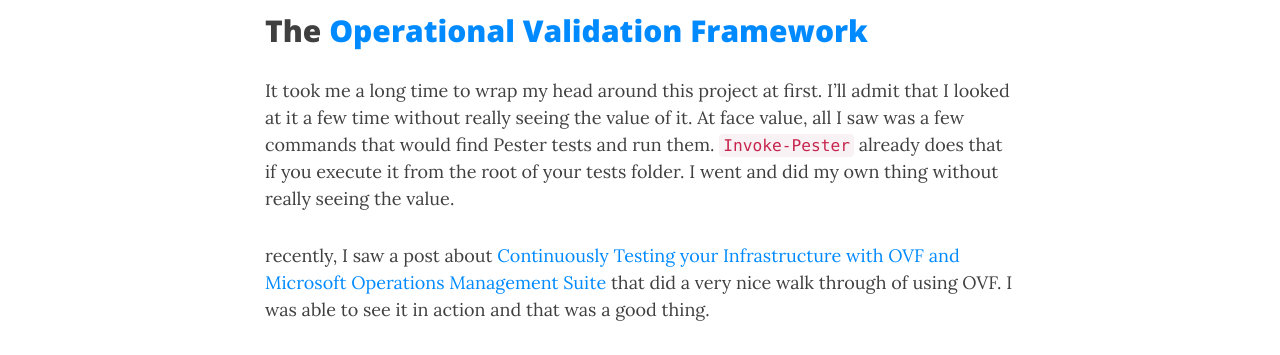
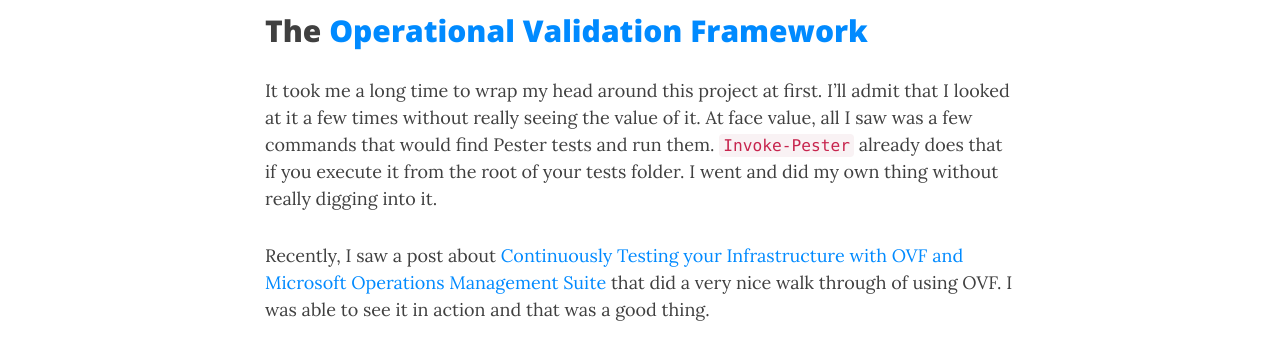
Before and after one commit to KevinMarquette/kevinmarquette.github.io, a Jekyll site: the page built from _posts/2016-10-25-Powershell-Operational-Validation-Framework.md, in a window 1280 px wide and 900 px high, scrolled down 323 px. Shown: the part 181-536 px from the top of the window. Built offline with Jekyll 4.4.1, drawn with Linux system fonts in a browser that asks for light colours; nearby versions of some CDN libraries.

Commit message:
spelling

```diff
--- a/_posts/2016-10-25-Powershell-Operational-Validation-Framework.md
+++ b/_posts/2016-10-25-Powershell-Operational-Validation-Framework.md
@@ -9,9 +9,9 @@
 
 ## The [Operational Validation Framework](https://github.com/PowerShell/Operation-Validation-Framework)
 
-It took me a long time to wrap my head around this project at first. I'll admit that I looked at it a few time without really seeing the value of it. At face value, all I saw was a few commands that would find Pester tests and run them. `Invoke-Pester` already does that if you execute it from the root of your tests folder. I went and did my own thing without really seeing the value.
+It took me a long time to wrap my head around this project at first. I'll admit that I looked at it a few times without really seeing the value of it. At face value, all I saw was a few commands that would find Pester tests and run them. `Invoke-Pester` already does that if you execute it from the root of your tests folder. I went and did my own thing without really digging into it.
 
-recently, I saw a post about [Continuously Testing your Infrastructure with OVF and Microsoft Operations Management Suite](https://dscottraynsford.wordpress.com/2016/10/23/continuously-testing-your-infrastructure-with-ovf-and-microsoft-operations-management-suite/) that did a very nice walk through of using OVF. I was able to see it in action and that was a good thing.
+Recently, I saw a post about [Continuously Testing your Infrastructure with OVF and Microsoft Operations Management Suite](https://dscottraynsford.wordpress.com/2016/10/23/continuously-testing-your-infrastructure-with-ovf-and-microsoft-operations-management-suite/) that did a very nice walk through of using OVF. I was able to see it in action and that was a good thing.
 
 ## The Operational Validation Framework explained
 
```
